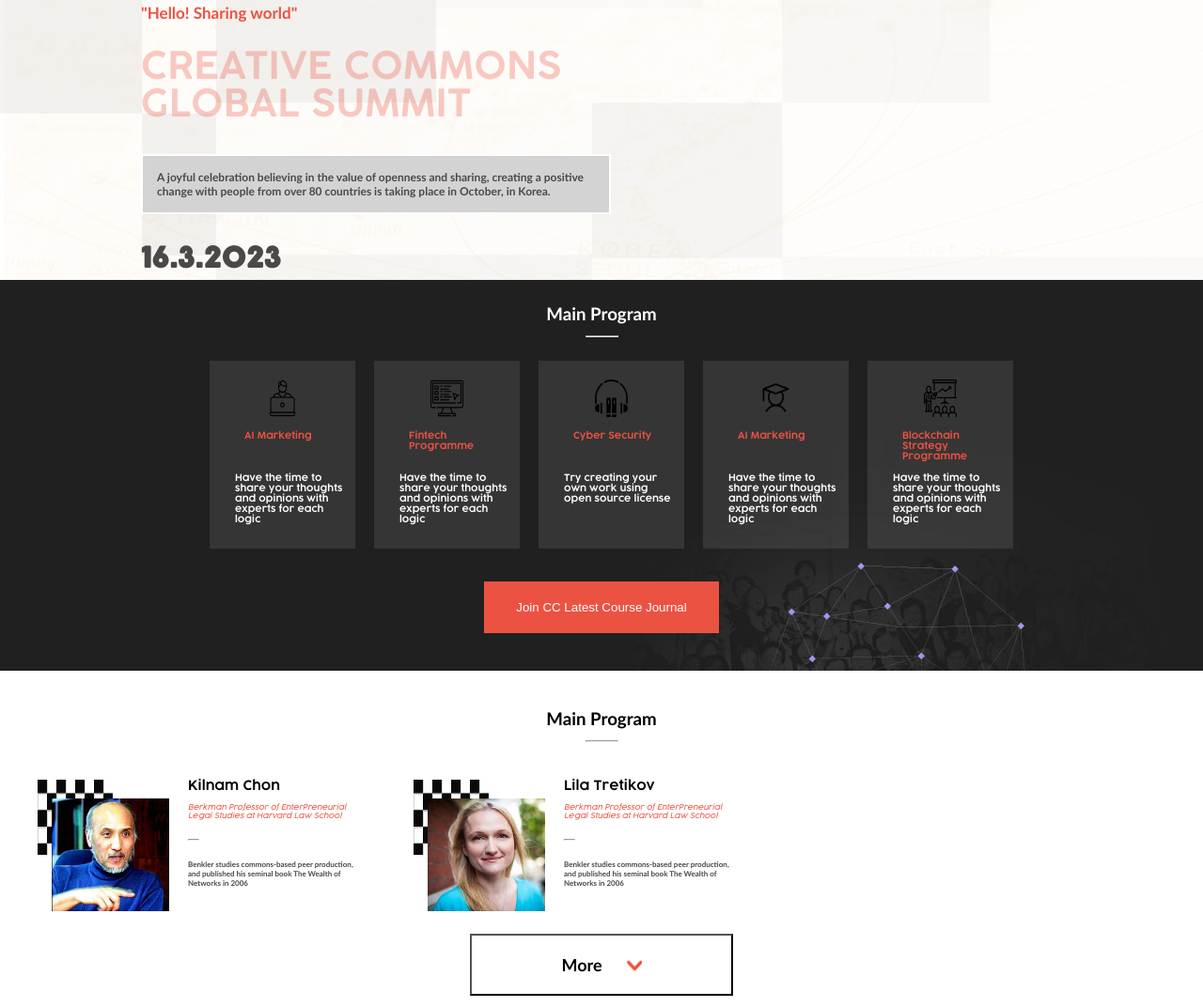
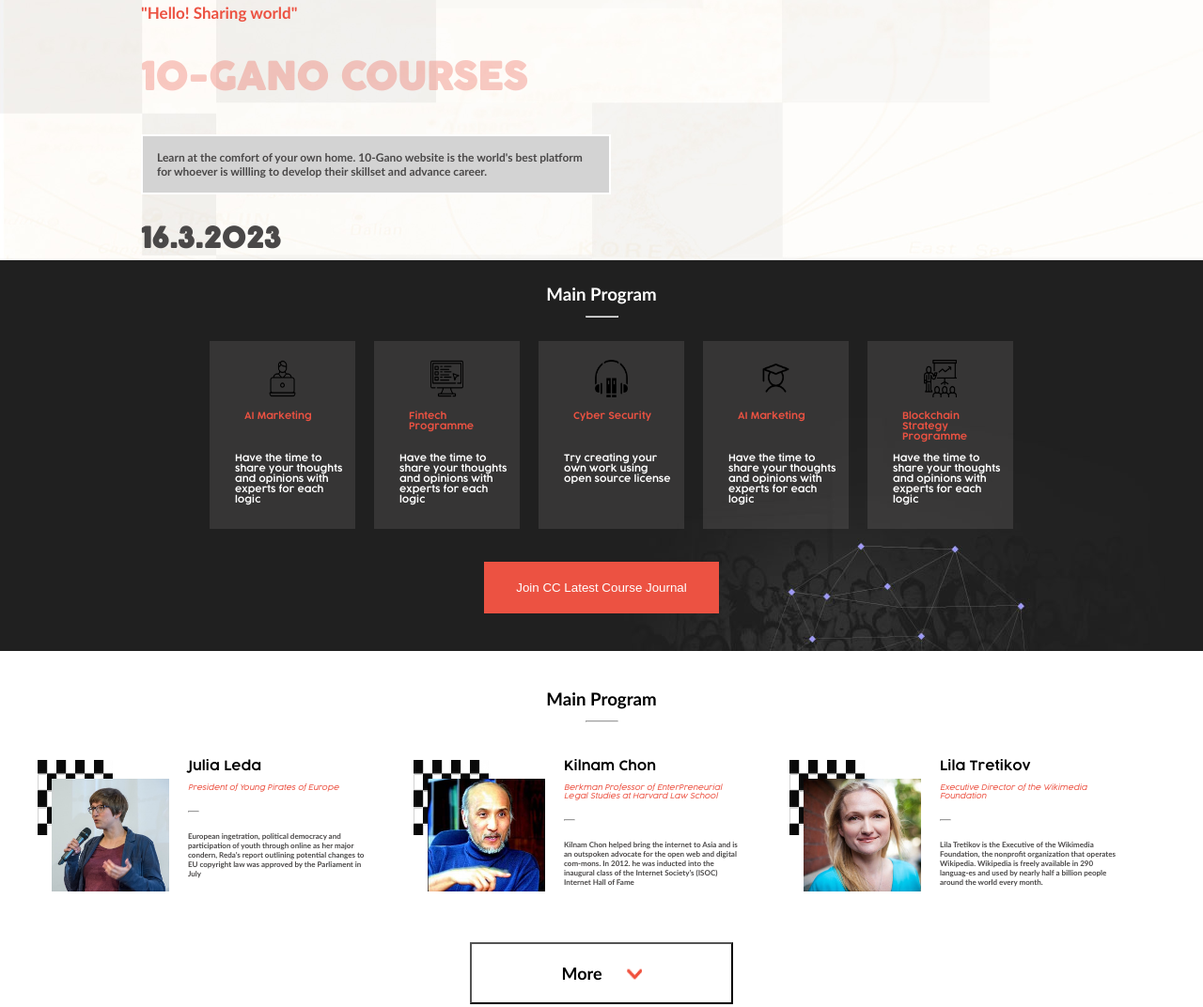
Before and after one commit to MarwanDev/capstone-module-1, a website: page index.html in a window 1280 px wide. Shown: the part 82-1154 px from the top of the page at 94% size. Drawn offline with Linux system fonts and the light colour scheme.

Commit message:
Update resources

```diff
--- a/App.js
+++ b/App.js
@@ -5,34 +5,40 @@
 
 const professorsArray = [
   {
-    name: 'Matt Leaman',
-    summary: 'Berkman Professor of EnterPreneurial Legal Studies at Harvard Law School',
-    studies: 'Benkler studies commons-based peer production, and published his seminal book The Wealth of Networks in 2006',
-    imgSrc: 'assets/mattl.jpg',
+    name: 'SohYeong Noh',
+    summary: 'Director of Art Centre Nabi and a board member of CC Korea',
+    studies: 'As the main venue for new media art production in Korea, Nabi promotes cross-disciplinary collaboration and understanding among science technology, humanities, and the arts.',
+    imgSrc: 'assets/soh-yeong-roh_blog.jpg',
   },
   {
     name: 'Yochai Benkler',
     summary: 'Berkman Professor of EnterPreneurial Legal Studies at Harvard Law School',
     studies: 'Benkler studies commons-based peer production, and published his seminal book The Wealth of Networks in 2006',
-    imgSrc: 'assets/julia_reda.jpg',
+    imgSrc: 'assets/yochai_benkler.jpg',
   },
   {
-    name: 'ryan merkley',
+    name: 'Ryan Merkley',
     summary: 'Berkman Professor of EnterPreneurial Legal Studies at Harvard Law School',
     studies: 'Benkler studies commons-based peer production, and published his seminal book The Wealth of Networks in 2006',
     imgSrc: 'assets/ryanmerkley.jpg',
   },
   {
     name: 'Lila Tretikov',
-    summary: 'Berkman Professor of EnterPreneurial Legal Studies at Harvard Law School',
-    studies: 'Benkler studies commons-based peer production, and published his seminal book The Wealth of Networks in 2006',
+    summary: 'Executive Director of the Wikimedia Foundation',
+    studies: 'Lila Tretikov is the Executive of the Wikimedia Foundation, the nonprofit organization that operates Wikipedia. Wikipedia is freely available in 290 languag-es and used by nearly half a billion people around the world every month.',
     imgSrc: 'assets/Lila_Tretikov_600.jpg',
   },
   {
     name: 'Kilnam Chon',
     summary: 'Berkman Professor of EnterPreneurial Legal Studies at Harvard Law School',
-    studies: 'Benkler studies commons-based peer production, and published his seminal book The Wealth of Networks in 2006',
+    studies: 'Kilnam Chon helped bring the internet to Asia and is an outspoken advocate for the open web and digital com-mons. In 2012. he was inducted into the inaugural class of the Internet Society’s (ISOC) Internet Hall of Fame',
     imgSrc: 'assets/KilnamChonPortrait.jpg',
+  },
+  {
+    name: 'Julia Leda',
+    summary: 'President of Young Pirates of Europe',
+    studies: 'European ingetration, political democracy and participation of youth through online as her major condern, Reda’s report outlining potential changes to EU copyright law was approved by the Parliament in July',
+    imgSrc: 'assets/julia_reda.jpg',
   },
 ];
 
@@ -59,7 +65,7 @@
     professorsContainer.insertAdjacentHTML('afterbegin', htmlToAdd);
   }
 } else {
-  for (let i = professorsArray.length - 2; i < professorsArray.length; i += 1) {
+  for (let i = professorsArray.length - 3; i < professorsArray.length; i += 1) {
     const htmlToAdd = professorsDisplay(professorsArray[i].name,
       professorsArray[i].summary,
       professorsArray[i].studies,
--- a/index.html
+++ b/index.html
@@ -5,7 +5,7 @@
     <meta charset="UTF-8">
     <meta http-equiv="X-UA-Compatible" content="IE=edge">
     <meta name="viewport" content="width=device-width, initial-scale=1.0">
-    <title>Creative Commons Courses</title>
+    <title>10-Gano Courses</title>
 </head>
 <body>
   <nav class="navbar" id="navbar">
@@ -61,8 +61,8 @@
 <header class="header">
   <div class="header-container">
     <h1 class="welcome-heading">"Hello! Sharing world"</h1>
-    <h2 class="intro">Creative Commons Global Summit</h2>
-    <p class="intro-paragraph">A joyful celebration believing in the value of openness and sharing, creating a positive change with people from over 80 countries is taking place in October, in Korea.</p>
+    <h2 class="intro">10-Gano Courses</h2>
+    <p class="intro-paragraph">Learn at the comfort of your own home. 10-Gano website is the world's best platform for whoever is willling to develop their skillset and advance career.</p>
     <!-- today's date -->
     <h3 class="date" id="date"></h3>
   </div>
--- a/style.css
+++ b/style.css
@@ -138,7 +138,7 @@
 }
 
 .header-container .intro {
-  font-family: "cocogoose", sans-serif;
+  font-family: "cocogoose-trial", sans-serif;
   text-transform: uppercase;
   display: block;
   margin-top: 30px;
@@ -358,6 +358,7 @@
 
 .featured-professors .more-professors-btn {
   margin-bottom: 30px;
+  margin-top: 30px;
   padding: 20px 30px;
   background-color: #fff;
   width: 280px;
@@ -375,7 +376,7 @@
 }
 
 .about-header-container .about-intro {
-  font-family: "cocogoose", sans-serif;
+  font-family: "cocogoose-trial", sans-serif;
   text-transform: uppercase;
   display: block;
   margin-top: 30px;
```
Also changed, not shown: about.html (+10 -10 lines).
